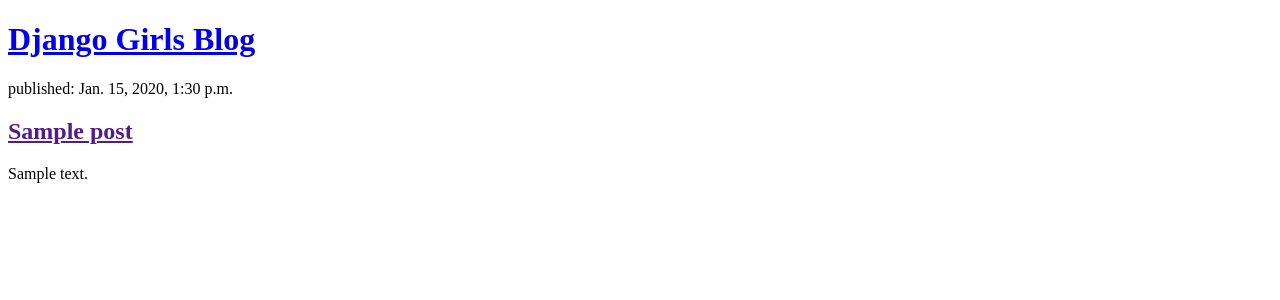
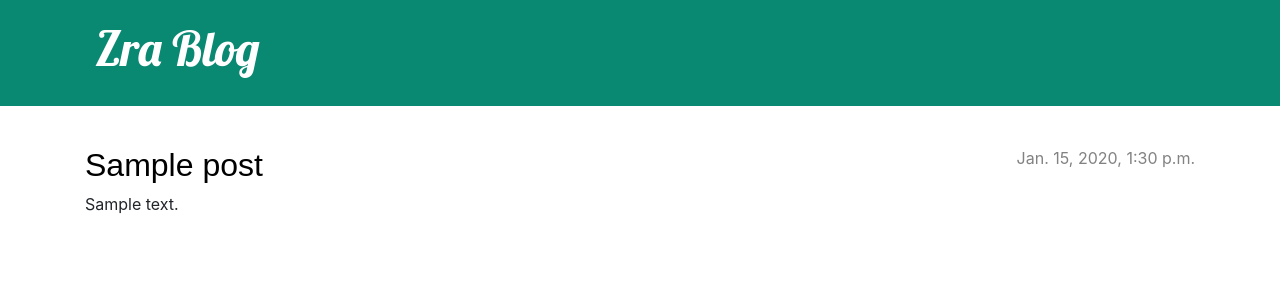
Before and after one commit to zahra-dev01/my-first-blog, a Django app: page / in a window 1280 px wide. Shown: the top 300 px of the page. Run offline with Django 3.2, Linux system fonts and the light colour scheme; tables that the repository leaves empty hold one stand-in row (values such as "Sample post").

Commit message:
Added view and template for detailed blog post as well as CSS for the site.

```diff
--- /dev/null
+++ b/blog/static/css/blog.css
@@ -0,0 +1,71 @@
+
+.page-header {
+    background-color: #098872;
+    margin-top: 0;
+    margin-bottom: 40px;
+    padding: 20px 20px 20px 40px;
+}
+
+.page-header h1,
+.page-header h1 a,
+.page-header h1 a:visited,
+.page-header h1 a:active {
+    color: #ffffff;
+    font-size: 36pt;
+    text-decoration: none;
+}
+
+h1 a { font-family: 'Lobster'; }
+h2,
+h3,
+h4 {
+    font-family: 'Dosis', sans-serif ;
+}
+
+.date {
+    color: #828282;
+}
+
+.save {
+    float: right;
+}
+
+.post-form textarea,
+.post-form input {
+    width: 100%;
+}
+
+.top-menu,
+.top-menu:hover,
+.top-menu:visited {
+    color: #ffffff;
+    float: right;
+    font-size: 26pt;
+    margin-right: 20px;
+}
+
+.post {
+    margin-bottom: 70px;
+}
+
+.post h2 a,
+.post h2 a:visited {
+    color: #000000;
+}
+
+.post > .date,
+.post > .actions {
+    float: right;
+}
+
+.btn-default,
+.btn-default:visited {
+    color: #C25100;
+    background: none;
+    border-color: #C25100;
+}
+
+.btn-default:hover {
+    color: #FFFFFF;
+    background-color: #C25100;
+}
--- /dev/null
+++ b/blog/templates/blog/base.html
@@ -0,0 +1,25 @@
+{% load static %}
+<!DOCTYPE html>
+<html>
+    <head>
+        <title>Zra blog</title>
+        <link rel="stylesheet" href="https://cdn.jsdelivr.net/npm/bootstrap@4.5.3/dist/css/bootstrap.min.css" integrity="sha384-TX8t27EcRE3e/ihU7zmQxVncDAy5uIKz4rEkgIXeMed4M0jlfIDPvg6uqKI2xXr2" crossorigin="anonymous">
+        <link rel="stylesheet" href="{% static 'css/blog.css' %}">
+        <link href="//fonts.googleapis.com/css?family=Lobster&subset=latin,latin-ext" rel="stylesheet" type="text/css">
+    </head>
+    <body>
+        <header class="page-header">
+            <div class="container">
+                <h1><a href="/">Zra Blog</a></h1>
+            </div>
+          </header>
+          <main class="container">
+              <div class="row">
+                  <div class="col">
+                  {% block content %}
+                  {% endblock %}
+                  </div>
+              </div>
+          </main>
+    </body>
+</html>
--- a/blog/templates/blog/post_list.html
+++ b/blog/templates/blog/post_list.html
@@ -1,20 +1,13 @@
-<!DOCTYPE html>
-<html>
-    <head>
-        <title>Django Girls blog</title>
-    </head>
-    <body>
-        <header>
-            <h1><a href="/">Django Girls Blog</a></h1>
-        </header>
+{% extends 'blog/base.html' %}
 
-        {% for post in posts %}
-        <article>
-            <time>published: {{ post.published_date }}</time>
-            <h2><a href="">{{ post.title }}</a></h2>
+{% block content %}
+    {% for post in posts %}
+        <article class="post">
+            <time class="date">
+                {{ post.published_date }}
+            </time>
+            <h2><a href="{% url 'post_detail' pk=post.pk %}">{{ post.title }}</a></h2>
             <p>{{ post.text|linebreaksbr }}</p>
         </article>
-        {% endfor %}
-
-    </body>
-</html>
+    {% endfor %}
+{% endblock %}
--- a/blog/urls.py
+++ b/blog/urls.py
@@ -4,4 +4,5 @@
 
 urlpatterns = [
     path('', views.post_list, name='post_list'),
+    path('post/<int:pk>/', views.post_detail, name='post_detail'),
 ]
--- a/blog/views.py
+++ b/blog/views.py
@@ -1,9 +1,15 @@
 from django.shortcuts import render
 from .models import Post
 from django.utils import timezone
+from django.shortcuts import render, get_object_or_404
 
 # Create your views here.
 
 def post_list(request):
     posts = Post.objects.filter(published_date__lte=timezone.now()).order_by('published_date')
     return render(request, 'blog/post_list.html', {'posts': posts})
+
+
+def post_detail(request, pk):
+    post = get_object_or_404(Post, pk=pk)
+    return render(request, 'blog/post_detail.html', {'post': post})
```
Also changed, not shown: blog/templates/blog/post_detail.html (added, +11 -0 lines).
